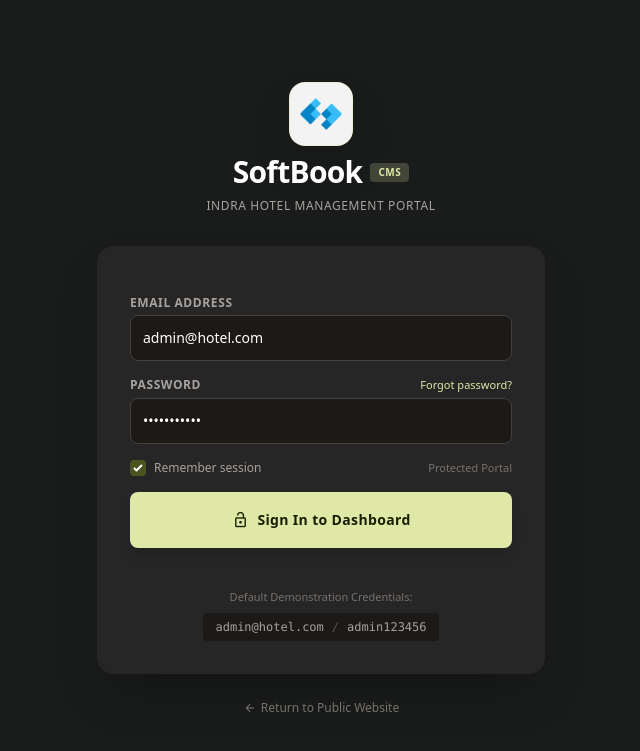
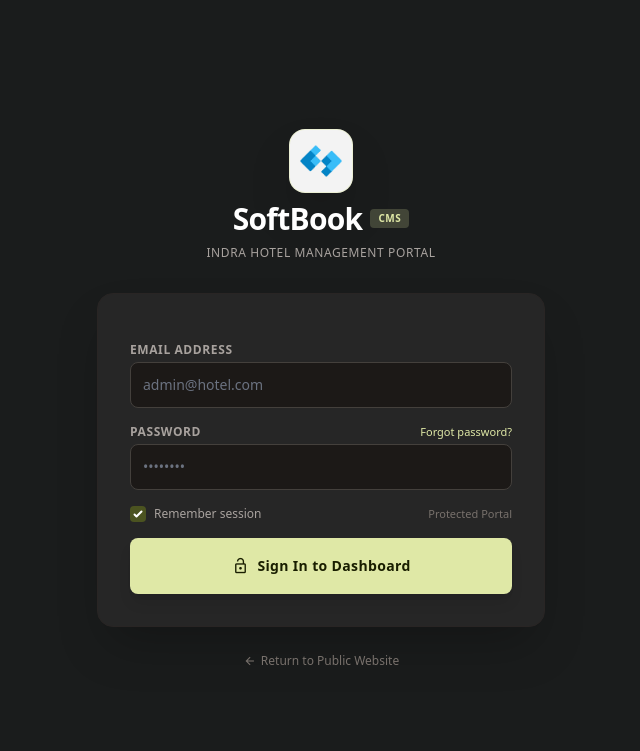
Before and after one commit to kong44/hotel_website_cms, a PHP site: page /admin/login.php in a window 1280 px wide. Shown: the top 751 px of the page, without its empty margins (319-959 px from the left). Run offline with PHP 8.4, Linux system fonts and the light colour scheme; tables that the repository leaves empty hold one stand-in row (values such as "Sample post"); some libraries are stand-ins or nearby versions.

Commit message:
update auth

```diff
--- a/admin/login.php
+++ b/admin/login.php
@@ -101,7 +101,7 @@ if (($_SERVER['REQUEST_METHOD'] ?? '') === 'POST') {
                     <label class="block text-xs font-semibold uppercase tracking-wider text-stone-400 mb-1">Email Address</label>
                     <div class="relative">
                         <input type="email" name="email" id="login_email" required
-                               value="<?= e($_POST['email'] ?? DEFAULT_ADMIN_EMAIL) ?>"
+                               value="<?= e($_POST['email'] ?? '') ?>" placeholder="admin@hotel.com"
                                class="w-full bg-stone-900 border border-stone-700 text-white rounded-lg p-3 text-sm focus:ring-2 focus:ring-[#dfe8a6] focus:border-transparent">
                     </div>
                 </div>
@@ -113,7 +113,7 @@ if (($_SERVER['REQUEST_METHOD'] ?? '') === 'POST') {
                     </div>
                     <div class="relative">
                         <input type="password" name="password" id="login_password" required
-                               value="<?= DEFAULT_ADMIN_PASSWORD ?>"
+                               placeholder="••••••••"
                                class="w-full bg-stone-900 border border-stone-700 text-white rounded-lg p-3 text-sm focus:ring-2 focus:ring-[#dfe8a6] focus:border-transparent">
                     </div>
                 </div>
@@ -132,16 +132,6 @@ if (($_SERVER['REQUEST_METHOD'] ?? '') === 'POST') {
                 </button>
             </form>
 
-            <!-- Quick Demo Prefill Helper -->
-            <div class="pt-4 border-t border-stone-800 text-center">
-                <p class="text-[11px] text-stone-500 mb-2">Default Demonstration Credentials:</p>
-                <div class="inline-flex items-center gap-2 bg-stone-900 px-3 py-1.5 rounded text-xs text-stone-400 font-mono">
-                    <span>admin@hotel.com</span>
-                    <span class="text-stone-600">/</span>
-                    <span>admin123456</span>
-                </div>
-            </div>
-
         </div>
 
         <div class="text-center mt-6">
--- a/admin/settings.php
+++ b/admin/settings.php
@@ -57,7 +57,7 @@ if (($_SERVER['REQUEST_METHOD'] ?? '') === 'POST' && isset($_POST['change_passwo
     $stmtU->execute([$user['id']]);
     $u = $stmtU->fetch();
 
-    if (!$u || (!password_verify($currentPass, $u['password_hash']) && $currentPass !== DEFAULT_ADMIN_PASSWORD)) {
+    if (!$u || !password_verify($currentPass, $u['password_hash'])) {
         set_flash('error', 'Current password incorrect.');
     } elseif (strlen($newPass) < 6) {
         set_flash('error', 'New password must be at least 6 characters long.');
--- a/includes/auth.php
+++ b/includes/auth.php
@@ -27,19 +27,6 @@ class Auth {
             $_SESSION['user_email'] = $user['email'];
             $_SESSION['user_role'] = $user['role'];
             $_SESSION['user_avatar'] = $user['avatar'] ?? '';
-            $_SESSION['last_activity'] = time();
-            return true;
-        }
-
-        // Support fallback admin if database record has default hash
-        if ($email === strtolower(DEFAULT_ADMIN_EMAIL) && $password === DEFAULT_ADMIN_PASSWORD) {
-            if (!headers_sent()) {
-                session_regenerate_id(true);
-            }
-            $_SESSION['user_id'] = 1;
-            $_SESSION['user_name'] = DEFAULT_ADMIN_NAME;
-            $_SESSION['user_email'] = DEFAULT_ADMIN_EMAIL;
-            $_SESSION['user_role'] = 'admin';
             $_SESSION['last_activity'] = time();
             return true;
         }
--- a/install.php
+++ b/install.php
@@ -29,7 +29,6 @@ if ($isCli) {
     echo "============================================\n";
     echo ($success ? "[SUCCESS] " : "[ERROR] ") . $message . "\n";
     echo "Active Driver: " . $driver . "\n";
-    echo "Default Admin: " . DEFAULT_ADMIN_EMAIL . " / " . DEFAULT_ADMIN_PASSWORD . "\n";
     echo "============================================\n\n";
     exit($success ? 0 : 1);
 }
@@ -64,8 +63,6 @@ if ($isCli) {
             <div class="bg-stone-50 rounded-lg p-4 mb-6 text-sm text-stone-700 space-y-2 border border-stone-200">
                 <div><span class="font-medium">Database Name:</span> <?= htmlspecialchars(DB_NAME) ?></div>
                 <div><span class="font-medium">Active Driver:</span> <span class="uppercase font-semibold text-[#343c0a]"><?= htmlspecialchars($driver) ?></span></div>
-                <div><span class="font-medium">Admin Email:</span> <code class="bg-stone-200 px-1.5 py-0.5 rounded text-xs"><?= htmlspecialchars(DEFAULT_ADMIN_EMAIL) ?></code></div>
-                <div><span class="font-medium">Admin Password:</span> <code class="bg-stone-200 px-1.5 py-0.5 rounded text-xs"><?= htmlspecialchars(DEFAULT_ADMIN_PASSWORD) ?></code></div>
             </div>
 
             <div class="flex gap-4">
```
Also changed, not shown: README.md.
